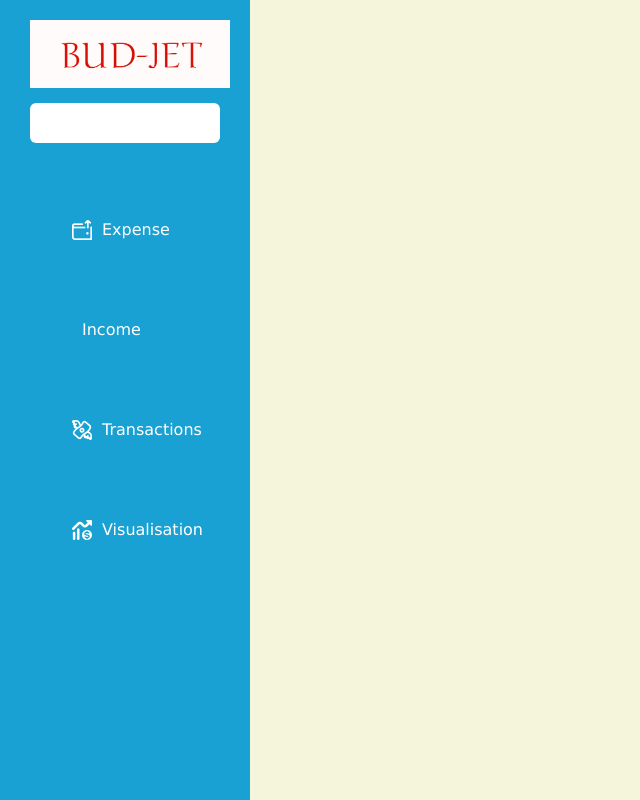
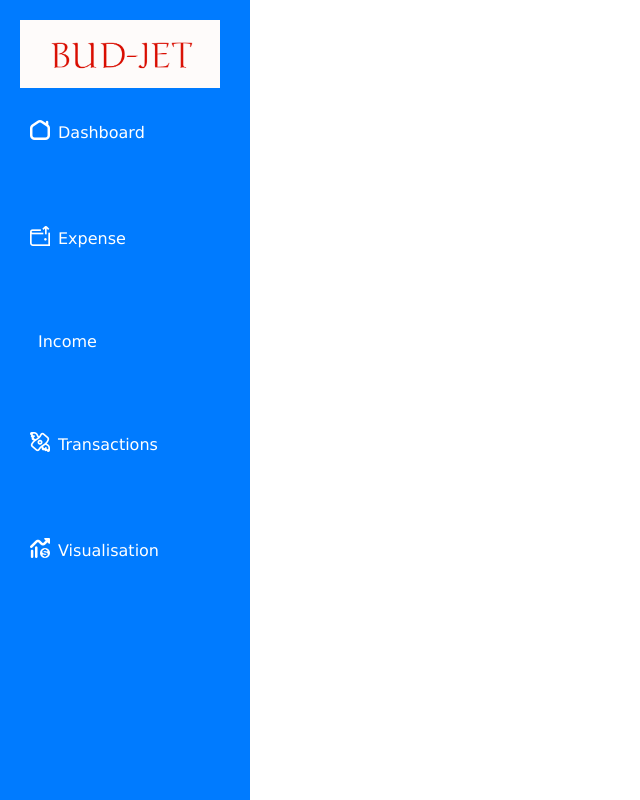
Before and after one commit to Akshay-1357/Ruppee-radar, a Flask app: page /layout in a window 1280 px wide. Shown: the whole page, without its empty margins (0-640 px from the left). Run offline with Flask 3, Linux system fonts and the light colour scheme; some libraries are stand-ins or nearby versions.

Commit message:
fixed navbar

```diff
--- a/static/styles.css
+++ b/static/styles.css
@@ -3,19 +3,26 @@
     padding: 0;
     box-sizing: border-box;
     font-family: "Verdana", sans-serif;
+
+
+}
+.body{
+    background-color: beige;
+
 }
 
 .header {
-    background-color: beige;
     width: 100%;
     height: 100vh;
 }
+
+
 
 .side-nav {
     background-color: rgb(24, 161, 210);
     width: 250px;
     height: 100vh;
-    position: fixed;
+
     top: 0;
     left: 0;
     padding: 20px 30px;
--- a/templates/layout.html
+++ b/templates/layout.html
@@ -1,53 +1,44 @@
 <!DOCTYPE html>
 <html lang="en">
-    <head>
+<head>
+    <meta charset="UTF-8">
+    <meta name="viewport" content="width=device-width, initial-scale=1.0">
 
-        <meta charset="UTF-8">
-        <meta name="viewport" content="width=device-width, initial-scale=1.0">
+    <link href="https://cdn.jsdelivr.net/npm/bootstrap@5.3.8/dist/css/bootstrap.min.css" rel="stylesheet" crossorigin="anonymous">
+    <link href="../static/favicon.ico" rel="icon">
+    <link href="../static/styles.css" rel="stylesheet">
 
-        <link href="https://cdn.jsdelivr.net/npm/bootstrap@5.3.8/dist/css/bootstrap.min.css" rel="stylesheet" integrity="sha384-sRIl4kxILFvY47J16cr9ZwB07vP4J8+LH7qKQnuqkuIAvNWLzeN8tE5YBujZqJLB" crossorigin="anonymous">
+    <!-- Icons -->
+    <link rel="stylesheet" href="https://cdn-uicons.flaticon.com/3.0.0/uicons-bold-rounded/css/uicons-bold-rounded.css">
+    <link rel="stylesheet" href="https://cdn-uicons.flaticon.com/3.0.0/uicons-regular-straight/css/uicons-regular-straight.css">
+    <link rel="stylesheet" href="https://cdn-uicons.flaticon.com/3.0.0/uicons-regular-rounded/css/uicons-regular-rounded.css">
 
-        <link href = "../static/favicon.ico" rel="icon">
-        <link href = "../static/styles.css" rel="stylesheet">
+    <title>Bud-Jet Tracker : {% block title %}{% endblock %}</title>
+</head>
+<body>
+    <div class="page-container" style="display: flex; min-height: 100vh;">
+        <!-- Sidebar -->
+        <nav class="side-nav" style="width: 250px; background-color:#007bff; color:white; padding:20px;">
+            <a href="#" class="logo">
+                <img src="../static/bud-jet-logo.png" class="logo-item">
+            </a>
+            <ul class="nav-links" style="list-style:none; padding:0;">
+                <li><a href="dashboard" class="text-white d-flex align-items-center mb-3"><i class="fi fi-br-house-chimney-blank me-2"></i>Dashboard</a></li>
+                <li><a href="expense" class="text-white d-flex align-items-center mb-3"><i class="fi fi-rs-wallet-arrow me-2"></i>Expense</a></li>
+                <li><a href="income" class="text-white d-flex align-items-center mb-3"><i class="fi fi-br-wallet-income me-2"></i>Income</a></li>
+                <li><a href="transactions" class="text-white d-flex align-items-center mb-3"><i class="fi fi-rr-money-wings me-2"></i>Transactions</a></li>
+                <li><a href="graph" class="text-white d-flex align-items-center mb-3"><i class="fi fi-br-chart-mixed-up-circle-dollar me-2"></i>Visualisation</a></li>
+            </ul>
+        </nav>
 
-        <!--icon-->
-        <!-- Fi Icons CDN -->
-        <link rel='stylesheet' href='https://cdn-uicons.flaticon.com/3.0.0/uicons-bold-rounded/css/uicons-bold-rounded.css'>
-        <link rel='stylesheet' href='https://cdn-uicons.flaticon.com/3.0.0/uicons-regular-straight/css/uicons-regular-straight.css'>
-        <link rel='stylesheet' href='https://cdn-uicons.flaticon.com/3.0.0/uicons-regular-rounded/css/uicons-regular-rounded.css'>
+        <!-- Main content -->
+        <main class="main-section flex-fill p-4">
+            {% block main %}
+            <!-- Page specific content goes here -->
+            {% endblock %}
+        </main>
+    </div>
 
-
-
-
-
-        <title>Bud-Jet Tracker : {% block title %} {% endblock %}</title>
-
-    </head>
-
-    <body>
-        <div class="header">
-            <div class ="side-nav">
-                <a href ="#" class ="logo">
-                    <img src = "../static/bud-jet-logo.png" class ="logo-item">
-                </a>
-                <ul class = "nav-links">
-                    <li><a href = "dashboard"><i class="fi fi-br-house-chimney-blank"></i><p>Dashboard</p></a></li>
-                    <li><a href = "expense"><i class="fi fi-rs-wallet-arrow"></i><p>Expense</p></a></li>
-                    <li><a href = "income"><i class="fi fi-br-wallet-income"></i><p>Income</p></a></li>
-                    <li><a href="transactions"><i class="fi fi-rr-money-wings"></i><p>Transactions</p></a></li>
-                    <li><a href ="graph"><i class="fi fi-br-chart-mixed-up-circle-dollar"></i><p>Visualisation</p></a></li>
-                    <div class="active"></div>
-                </ul>
-            </div>
-
-        </div>
-          <main>
-        {% block main %}
-
-        {% endblock %}
-    </main>
-
-    </body>
-
-    <script src="https://cdn.jsdelivr.net/npm/bootstrap@5.3.8/dist/js/bootstrap.bundle.min.js" integrity="sha384-FKyoEForCGlyvwx9Hj09JcYn3nv7wiPVlz7YYwJrWVcXK/BmnVDxM+D2scQbITxI" crossorigin="anonymous"></script>
+    <script src="https://cdn.jsdelivr.net/npm/bootstrap@5.3.8/dist/js/bootstrap.bundle.min.js" crossorigin="anonymous"></script>
+</body>
 </html>
```
